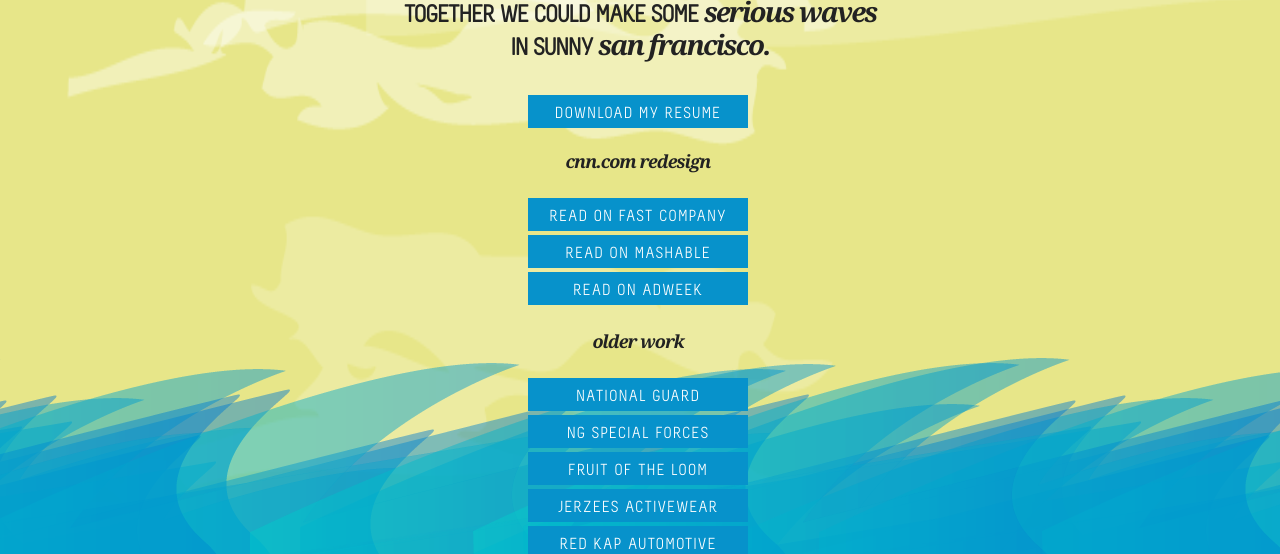
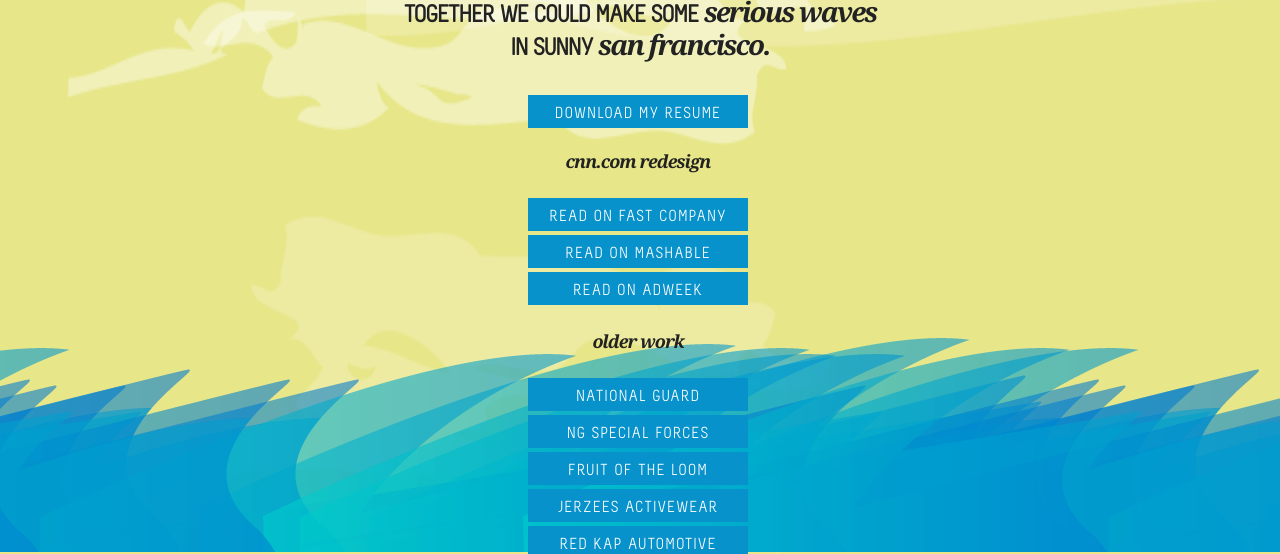
Before and after one commit to michaelcpuckett/pickpuck-com, a website: page index.htm in a window 1280 px wide. Shown: the part 248-802 px from the top of the page. Drawn offline with Linux system fonts and the light colour scheme.

Commit message:
static waves

```diff
--- a/src/scss/style.scss
+++ b/src/scss/style.scss
@@ -13,6 +13,13 @@
     border: 0;
     margin: 0;
     padding: 0;
+}
+
+
+@include keyframes(andrew) {
+    to {
+        background-position: 400px -20px;
+    }
 }
 
 body {
@@ -78,63 +85,23 @@
     text-transform: lowercase;
 }
 
-@include keyframes(andrew) {
-    to {
-        background-position: 400px -20px;
-    }
-}
-
-@include keyframes(ivan) {
-    to {
-        background-position: -850px 50px;
-    }
-}
-
-@include keyframes(rita) {
-    to {
-        background-position: -400px -20px;
-    }
-}
-
-@include keyframes(katrina) {
-    to {
-        background-position: 200px -20px;
-    }
-}
-
 .hurricane li {
-    background-image: url('/public/images/hurricane.png');
+    background-image:url('/public/images/hurricane.png');
     background-repeat: repeat-x;
-    bottom: -35px;
-    opacity: .8;
+    bottom: 0;
     display: block;
     height: 238px;
     left: 0;
+    pointer-events: none;
     position: fixed;
     text-indent: -9999px;
     width: 100%;
     z-index: -1;
-    @include prefix(animation-direction, alternate);
-    @include prefix(animation-iteration-count, infinite);
-    @include prefix(animation-timing-function, linear);
-    @include prefix(animation-duration, 10s);
 }
-.andrew {
-    background-position: 200px 10px;
-    @include prefix(animation-name, andrew);
-}
-.ivan {
-    background-position: -400px 20px;
-    @include prefix(animation-name, ivan);
-}
-.rita {
-    background-position: -100px 20px;
-    @include prefix(animation-name, rita);
-}
-.katrina {
-    background-position: 300px 20px;
-    @include prefix(animation-name, katrina);
-}
+.andrew  { background-position:  200px 10px; }
+.ivan    { background-position: -700px 20px; }
+.rita    { background-position:   40px 20px; }
+.katrina { background-position:  300px 20px; }
 
 .footer {
     margin: 30px 0 280px;
```
Also changed, not shown: public/css/style.css.
